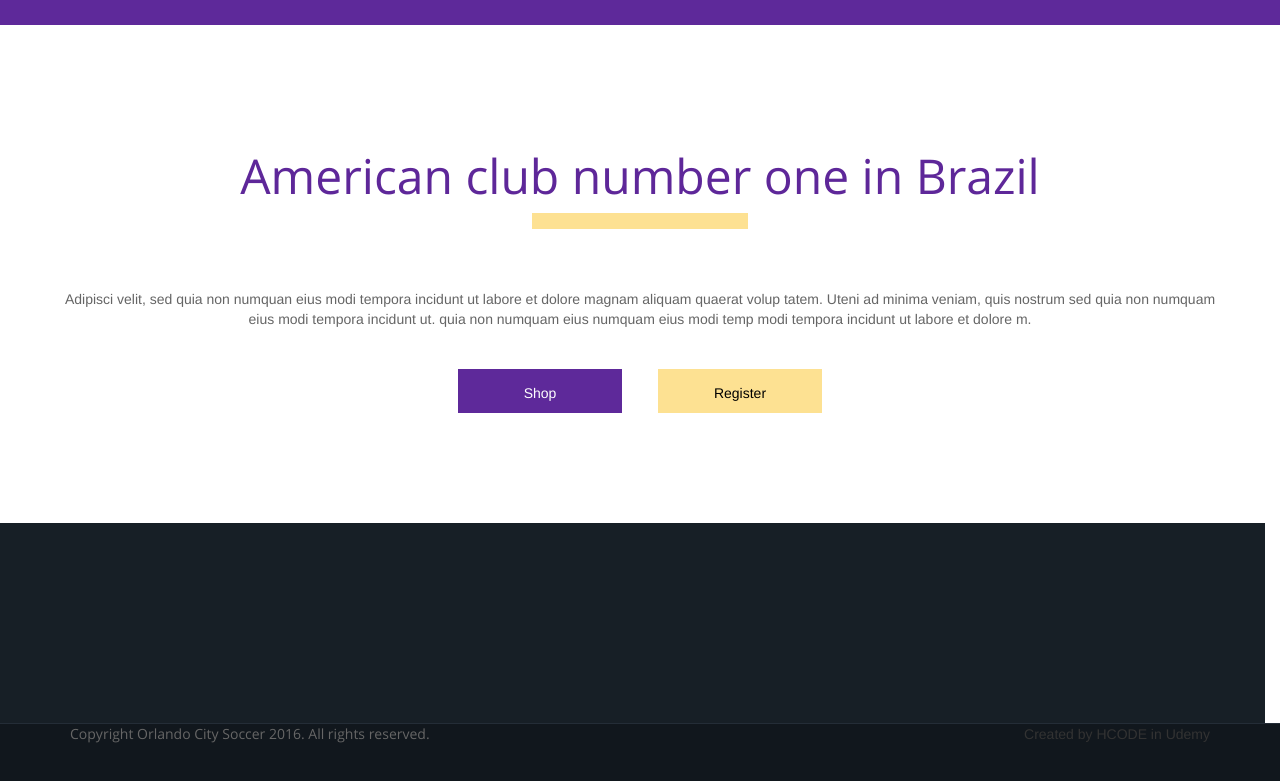
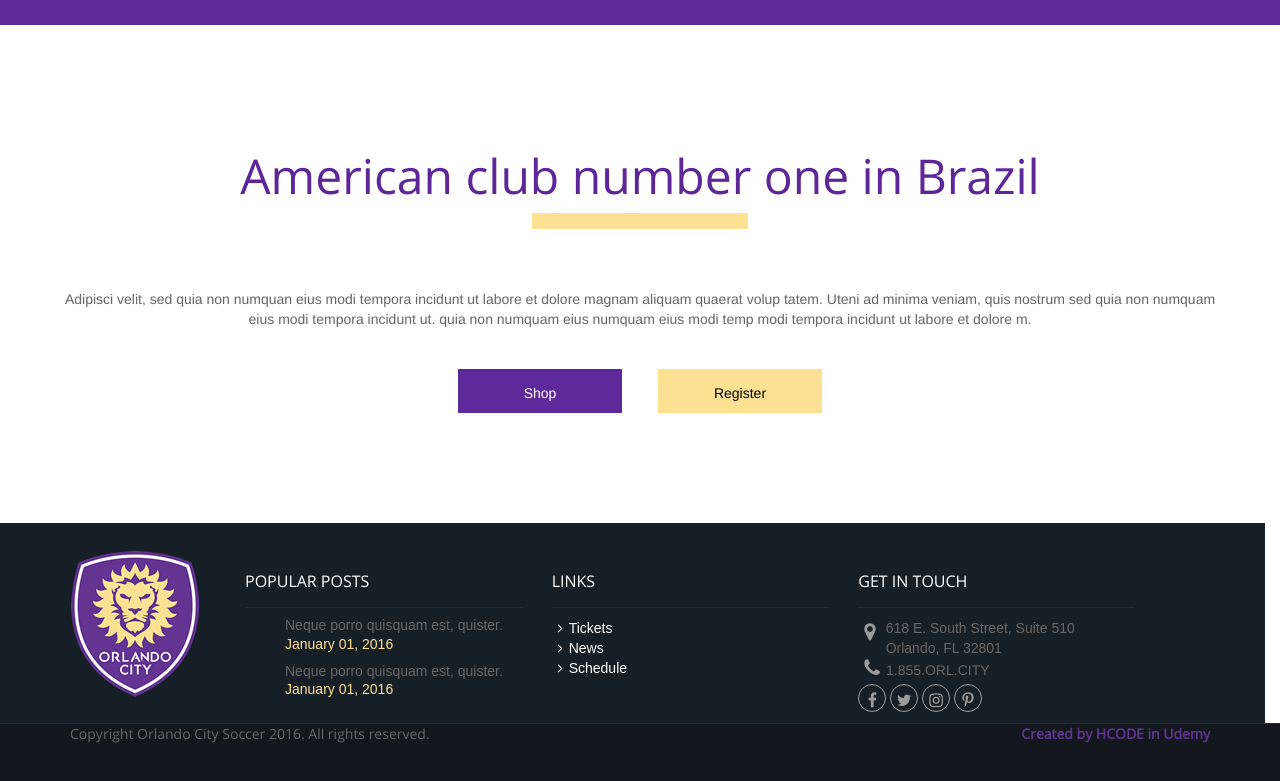
Before and after one commit to VictorBorges06/Orlando-City, a plain HTML site: page index.html in a window 1280 px wide. Shown: the part 1455-2236 px from the top of the page. Drawn offline with Linux system fonts and the light colour scheme.

Commit message:
Finalizado site do Orlando City

```diff
--- a/css/orlando.css
+++ b/css/orlando.css
@@ -272,7 +272,7 @@ footer .row{
     width: 100%;
 }
 footer .row p{
-    line-height: 60px;
+    line-height: 55px;
     margin-bottom: 0;
 }
 footer .row-cinza-claro{
@@ -295,3 +295,94 @@ footer .text-roxo{
 	font-weight: bold;
 	font-size: 14px;
 }
+
+footer .logotipo {
+	margin-top: 28px;
+}
+
+footer .col-popular-post,
+footer .col-links,
+footer .col-get-in-touch {
+	margin-top: 40px;
+
+}
+
+
+footer .row-cols h4 {
+	font-family: 'OpenSans';
+	font-size: 16px;
+    color: #FFF;
+    padding-bottom: 17px;
+    border-bottom: #242D37 1px solid;
+
+}
+
+footer .row-cols h5{
+	color: #666;
+	font-family: Arial;
+	font-size: 14px;
+	margin-bottom: 0;
+}
+footer .row-cols time {
+	color: #FDE092;
+	font-family: Arial;
+	font-size: 14px;
+}
+footer .row-cols ul{
+	list-style: none;
+}
+footer .col-links a {
+	color: #FFF;
+	font-family: Arial;
+	font-size: 14px;
+}
+footer .col-links .fa {
+	margin: 0 6px;
+}
+
+footer .col-get-in-touch address {
+	color: #666;
+    font-family: Arial;
+	font-size: 14px;
+	margin-bottom: 0;
+}
+footer .col-get-in-touch address span {
+	display: inline-block;
+}
+footer .col-get-in-touch address i {
+	position: relative;
+	top: -14px;
+}
+footer .col-get-in-touch i {
+	color: #9B9B9B;
+	font-size: 20px;
+	margin: 0 6px;
+}
+footer .col-get-in-touch p {
+	line-height: 20px;
+}
+
+footer .col-get-in-touch a {
+	color: #666;
+}
+
+footer .list-socials{
+	margin-top: 4px;
+}
+footer .list-socials li{
+	display: inline-block;
+}
+
+footer .list-socials a {
+	display: block;
+	border: #9B9B9B 1px solid;
+	width: 28px;
+	height: 28px;
+	line-height: 28px;
+	border-radius: 14px;
+	text-align: center;
+}
+footer .list-socials i{
+	font-size: 16px;
+	margin: 7px auto;
+}
--- a/index.html
+++ b/index.html
@@ -189,7 +189,94 @@
 
 			<div class="row row-cinza-claro">
 
-                 <div class="container"></div>
+                 <div class="container">
+
+                    <div class="row">
+
+                    	<div class="col-md-2 text-center">
+
+                       <img class="logotipo" src="img/orlando-logo.png" alt="Logotipo">
+
+                    	</div>
+                    	<div class="col-md-10">
+
+                             <div class="row row-cols">
+
+                                <div class="col-md-4 col-popular-post">
+
+                                    <h4>POPULAR POSTS</h4>
+
+                                    <ul>
+                                    	<li>
+                                    		<h5>Neque porro quisquam est, quister.</h5>
+                                    		<time>January 01, 2016</time>
+                                    	</li>
+                                    	<li>
+                                    		<h5>Neque porro quisquam est, quister.</h5>
+                                    		<time>January 01, 2016</time>
+                                    	</li>
+                                    </ul>
+
+                                </div>
+                                <div class="col-md-4 col-links">
+
+                                	<h4>LINKS</h4>
+
+                                	<ul class="list-unstyled">
+                                		<li><a href="#"><i class="fa fa-angle-right"></i>Tickets</a></li>
+                                		<li><a href="#"><i class="fa fa-angle-right"></i>News</a></li>
+                                		<li><a href="#"><i class="fa fa-angle-right"></i>Schedule</a></li>
+                                	</ul>
+
+                                </div>
+                                <div class="col-md-4 col-get-in-touch">
+
+                                     <h4>GET IN TOUCH</h4>
+
+                                     <address>
+
+                                       <i class="fa fa-map-marker"></i> <span>618 E. South Street, Suite 510<br/
+                                       >Orlando, FL 32801</span>
+
+
+                                     </address>
+
+                                     <p><a href="tel:1855ORLCITY"><i class="fa fa-phone"></i>1.855.ORL.CITY</a></p>
+
+                                     <ul class="list-unstyled list-socials">
+
+                                       <li>
+                                        <a href="#" target="_blank"><i class="fa fa-facebook"></i></a>
+                                       </li>
+
+                                       <li>
+                                        <a href="#" target="_blank"><i class="fa fa-twitter"></i></a>
+                                       </li>
+
+                                       <li>
+                                        <a href="#" target="_blank"><i class="fa fa-instagram"></i></a>
+                                       </li>
+
+                                       <li>
+                                        <a href="#" target="_blank"><i class="fa fa-pinterest-p"></i></a>
+                                       </li>
+
+
+                                     </ul>
+
+                                </div>
+
+
+
+                             </div>
+
+
+
+                    	</div>
+
+                    </div>
+
+                 </div>
 
 
 			</div>
@@ -199,7 +286,7 @@
                <div class="container">
 
                    <p class="pull-left">Copyright Orlando City Soccer 2016. All rights reserved.</p>
-                   <p class="pull-right">Created by HCODE in Udemy</p>
+                   <p class="pull-right text-roxo">Created by HCODE in Udemy</p>
 
                </div>
 
```
